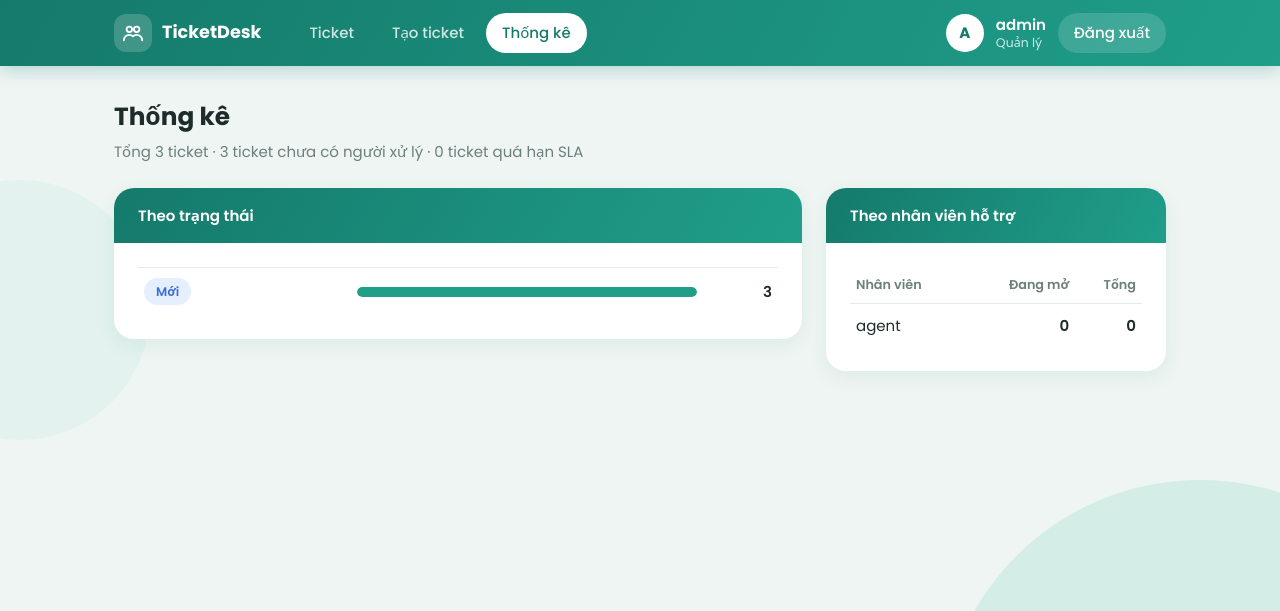
After one commit to nghiasv/ticketdesk, a Django app: page /tickets/stats/ in a window 1280 px wide. The commit adds this page. Shown: the top 611 px of the page. Run offline with Django 5.2, Linux system fonts and the light colour scheme; a user stored in the database is signed in; data comes from the database, SQL or seed files in the repository.

Commit message:
feat: trang thống kê ticket cho quản lý
- đếm theo trạng thái, theo nhân viên bằng annotate/aggregate
- 3 ticket chưa đóng gần nhất của mỗi nhân viên bằng Prefetch có slice
- bỏ fields thừa ở TicketDeleteView

```diff
--- a/apps/tickets/urls.py
+++ b/apps/tickets/urls.py
@@ -6,6 +6,7 @@ app_name = "tickets"
 urlpatterns = [
     path("", views.TicketListView.as_view(), name="list"),
     path("new/", views.TicketCreateView.as_view(), name="create"),
+    path("stats/", views.TicketStatsView.as_view(), name="stats"),
     path("<int:pk>/edit/", views.TicketUpdateView.as_view(), name="update"),
     path("<int:pk>/delete/", views.TicketDeleteView.as_view(), name="delete"),
     path("<int:pk>/", views.TicketDetailView.as_view(), name="detail"),
--- a/apps/tickets/views.py
+++ b/apps/tickets/views.py
@@ -1,11 +1,12 @@
-from django.contrib.auth.mixins import LoginRequiredMixin
-from django.db.models import Count, Q
+from django.contrib.auth.mixins import LoginRequiredMixin, UserPassesTestMixin
+from django.db.models import Count, Prefetch, Q
 from django.urls import reverse_lazy
 from django.views.generic import (
     CreateView,
     DeleteView,
     DetailView,
     ListView,
+    TemplateView,
     UpdateView,
 )
 
@@ -68,5 +69,61 @@ class TicketUpdateView(LoginRequiredMixin, TicketQuerysetMixin, UpdateView):
 
 class TicketDeleteView(LoginRequiredMixin, TicketQuerysetMixin, DeleteView):
     model = Ticket
-    fields = ["title", "description", "category", "priority"]
     success_url = reverse_lazy("tickets:list")
+
+
+class TicketStatsView(LoginRequiredMixin, UserPassesTestMixin, TemplateView):
+    template_name = "tickets/ticket_stats.html"
+
+    def test_func(self):
+        # Chỉ quản lý được xem thống kê toàn hệ thống, người khác nhận 403
+        return self.request.user.role == User.Role.MANAGER
+
+    def get_context_data(self, **kwargs):
+        context = super().get_context_data(**kwargs)
+
+        # Đếm ticket theo trạng thái (annotate + GROUP BY) -> [{'status': 'new', 'total': 12}, ...]
+        by_status = (
+            Ticket.objects.values("status")
+            .annotate(total=Count("id"))
+            .order_by("status")
+        )
+        context["status_rows"] = [
+            (row["status"], Ticket.Status(row["status"]).label, row["total"])
+            for row in by_status
+        ]
+
+        # Tổng số ticket, số chưa có người xử lý và số quá hạn SLA
+        context.update(
+            Ticket.objects.aggregate(
+                total=Count("id"),
+                unassigned=Count("id", filter=Q(assignee__isnull=True)),
+                breached=Count("id", filter=Q(is_sla_breached=True)),
+            )
+        )
+
+        # 3 ticket chưa đóng mới nhất của mỗi nhân viên. Prefetch có cắt [:3] được Django
+        # dịch thành ROW_NUMBER() OVER (PARTITION BY assignee_id), nên chỉ tốn 1 query
+        # cho mọi nhân viên và chỉ tải đúng 3 dòng mỗi người, thay vì 1 query mỗi nhân viên.
+        recent_open = Prefetch(
+            "assigned_tickets",
+            queryset=Ticket.objects.exclude(status=Ticket.Status.CLOSED).order_by(
+                "-created_at"
+            )[:3],
+            to_attr="recent_open",
+        )
+
+        # Số ticket đang mở (chưa đóng) của từng nhân viên
+        context["agents"] = (
+            User.objects.filter(role=User.Role.AGENT)
+            .annotate(
+                total=Count("assigned_tickets"),
+                open_count=Count(
+                    "assigned_tickets",
+                    filter=~Q(assigned_tickets__status=Ticket.Status.CLOSED),
+                ),
+            )
+            .prefetch_related(recent_open)
+            .order_by("-open_count")
+        )
+        return context
--- a/static/css/style.css
+++ b/static/css/style.css
@@ -421,3 +421,16 @@ svg { display: block; }
   .container { padding: 22px 16px 40px; }
   .ticket-side { display: none; }
 }
+
+/* ---------- Trang thống kê ---------- */
+
+.stats-table { width: 100%; border-collapse: collapse; }
+.stats-table th { text-align: left; font-size: 0.8rem; color: var(--muted); font-weight: 600; padding: 8px 6px; }
+.stats-table td { padding: 10px 6px; border-top: 1px solid var(--border); }
+.stats-table .num { text-align: right; font-variant-numeric: tabular-nums; font-weight: 600; }
+.bar-cell { width: 55%; }
+.bar { height: 10px; background: var(--surface-soft); border-radius: 999px; overflow: hidden; }
+.bar span { display: block; height: 100%; background: var(--primary); border-radius: 999px; }
+.recent-tickets { display: flex; flex-wrap: wrap; gap: 6px; margin-top: 4px; }
+.recent-tickets a { font-size: 0.75rem; color: var(--primary); text-decoration: none; }
+.recent-tickets a:hover { text-decoration: underline; }
--- a/templates/base.html
+++ b/templates/base.html
@@ -24,6 +24,9 @@
           {% if user.is_authenticated %}
             <a href="{% url 'tickets:list' %}" class="{% if current == 'list' or current == 'detail' %}active{% endif %}">Ticket</a>
             <a href="{% url 'tickets:create' %}" class="{% if current == 'create' %}active{% endif %}">Tạo ticket</a>
+            {% if user.role == "manager" %}
+              <a href="{% url 'tickets:stats' %}" class="{% if current == 'stats' %}active{% endif %}">Thống kê</a>
+            {% endif %}
           {% endif %}
         </nav>
 
--- /dev/null
+++ b/templates/tickets/ticket_stats.html
@@ -0,0 +1,58 @@
+{% extends "base.html" %}
+
+{% block title %}Thống kê — TicketDesk{% endblock %}
+
+{% block content %}
+  <div class="page-header">
+    <div>
+      <h1>Thống kê</h1>
+      <p class="subtitle">Tổng {{ total }} ticket · {{ unassigned }} ticket chưa có người xử lý · {{ breached }} ticket quá hạn SLA</p>
+    </div>
+  </div>
+
+  <div class="grid-detail">
+    <section class="card">
+      <div class="card-head">Theo trạng thái</div>
+      <div class="card-body">
+        <table class="stats-table">
+          {% for value, label, count in status_rows %}
+            <tr>
+              <td><span class="badge status-{{ value }}">{{ label }}</span></td>
+              <td class="bar-cell">
+                <div class="bar"><span style="width: {% widthratio count total 100 %}%"></span></div>
+              </td>
+              <td class="num">{{ count }}</td>
+            </tr>
+          {% endfor %}
+        </table>
+      </div>
+    </section>
+
+    <aside class="card">
+      <div class="card-head">Theo nhân viên hỗ trợ</div>
+      <div class="card-body">
+        <table class="stats-table">
+          <tr><th>Nhân viên</th><th class="num">Đang mở</th><th class="num">Tổng</th></tr>
+          {% for agent in agents %}
+            <tr>
+              <td>
+                {{ agent.get_full_name|default:agent.username }}
+                {% if agent.recent_open %}
+                  <div class="recent-tickets">
+                    {% for t in agent.recent_open %}
+                      <a href="{% url 'tickets:detail' t.pk %}" title="{{ t.title }}">{{ t.code }}</a>
+                    {% endfor %}
+                  </div>
+                {% endif %}
+              </td>
+              <td class="num">{{ agent.open_count }}</td>
+              <td class="num">{{ agent.total }}</td>
+            </tr>
+          {% empty %}
+            <tr><td colspan="3" class="muted">Chưa có nhân viên hỗ trợ nào.</td></tr>
+          {% endfor %}
+        </table>
+      </div>
+    </aside>
+  </div>
+{% endblock %}
```
